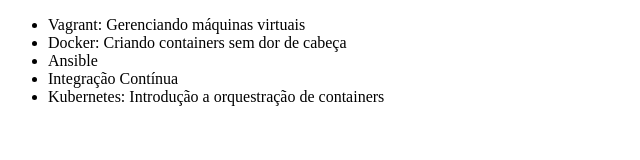
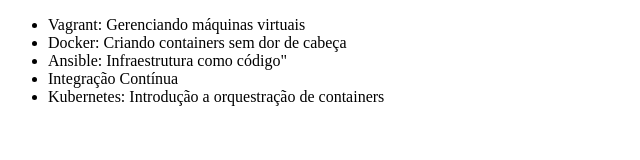
Before and after one commit to ArturCarlosPacheco/alura-git, a plain HTML site: page index.html in a window 1280 px wide. Shown: the whole page, without its empty margins (0-640 px from the left). Drawn offline with Linux system fonts and the light colour scheme.

Commit message:
Alterando o nome do curso de Ansible

```diff
--- a/index.html
+++ b/index.html
@@ -8,7 +8,7 @@
     <ul>
         <li>Vagrant: Gerenciando máquinas virtuais</li>
         <li>Docker: Criando containers sem dor de cabeça</li>
-        <li>Ansible</li>
+        <li>Ansible: Infraestrutura como código"</li>
         <li>Integração Contínua</li>
         <li>Kubernetes: Introdução a orquestração de containers</li>
     </ul>
```
